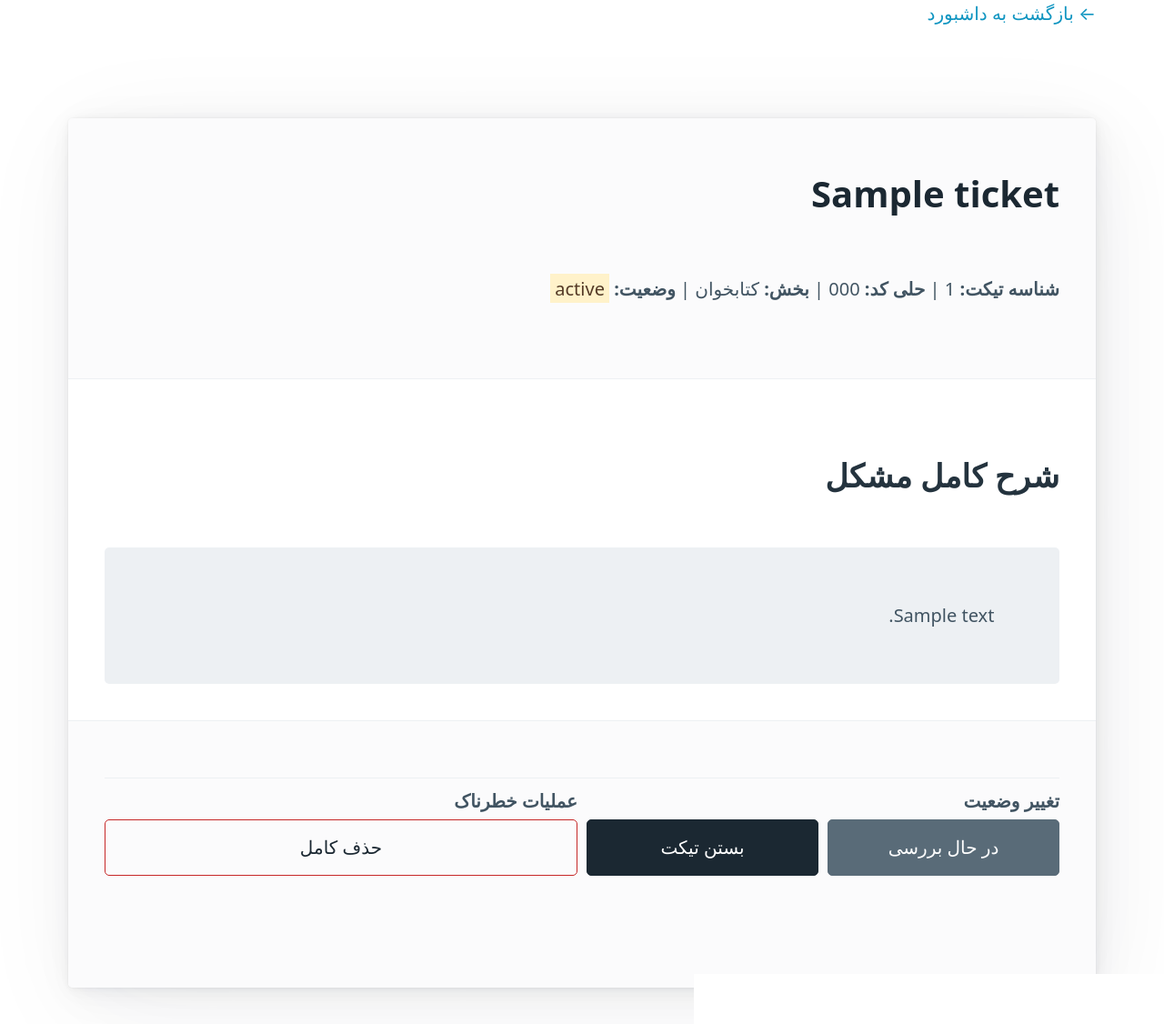
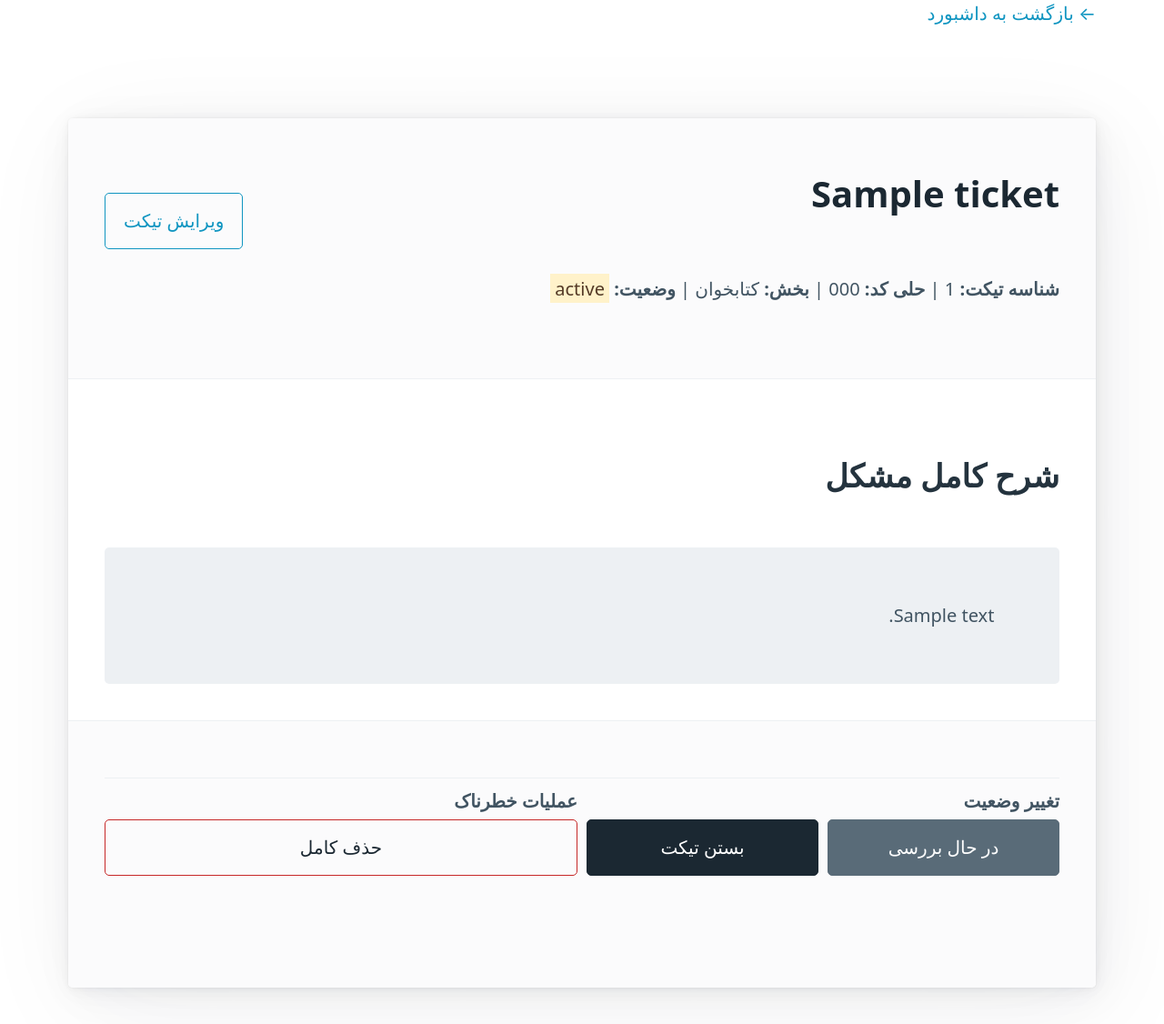
Before and after one commit to AllamehHelli/CRM, a Flask app: page /ticket/1 in a window 1280 px wide. Shown: the part 200-1326 px from the top of the page at 91% size. Run offline with Flask 3, Linux system fonts and the light colour scheme; a user stored in the database is signed in; tables that the repository leaves empty hold one stand-in row (values such as "Sample post").

Commit message:
Update ticket_detail.html

```diff
--- a/templates/ticket_detail.html
+++ b/templates/ticket_detail.html
@@ -21,7 +21,13 @@
 
 <article>
     <header>
-        <h1>{{ ticket.title }}</h1>
+        <div style="display: flex; justify-content: space-between; align-items: center;">
+            <h1>{{ ticket.title }}</h1>
+            <!-- دکمه ویرایش فقط برای سازنده تیکت یا ادمین نمایش داده می‌شود -->
+            {% if current_user.id == ticket.creator_id or current_user.role == 'admin' %}
+                <a href="{{ url_for('edit_ticket', ticket_id=ticket.id) }}" role="button" class="outline">ویرایش تیکت</a>
+            {% endif %}
+        </div>
         <p>
             <strong>شناسه تیکت:</strong> {{ ticket.id }} |
             <strong>حلی کد:</strong> {{ ticket.student_code }} |
@@ -35,7 +41,6 @@
         {{ ticket.description }}
     </div>
 
-    <!-- --- تغییر مهم: این بخش فقط برای ادمین نمایش داده می‌شود --- -->
     {% if current_user.is_authenticated and current_user.role == 'admin' %}
     <footer class="actions-section">
         <hr>
```
